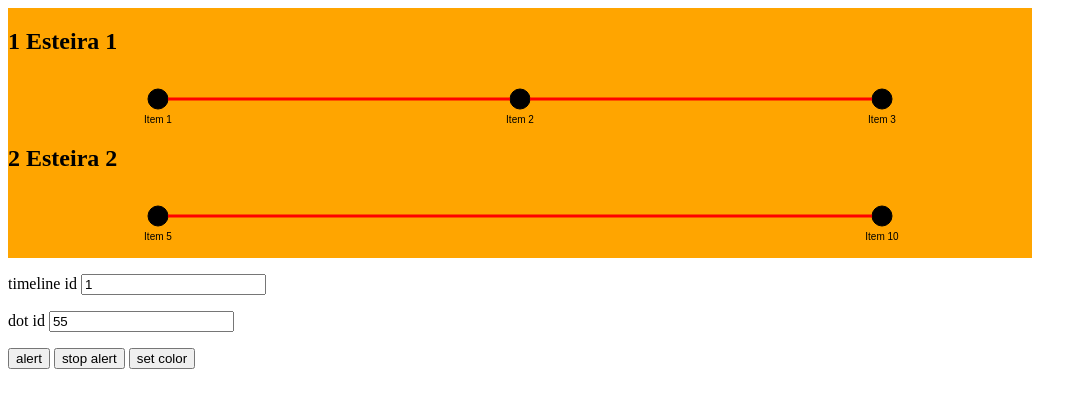
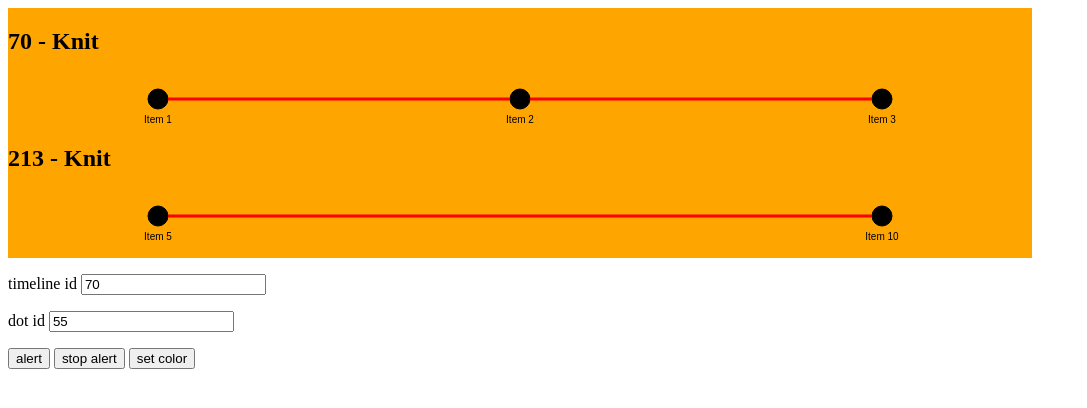
Before and after one commit to engaugusto/triglav, a website: page index.html in a window 1280 px wide. Shown: the whole page, without its empty margins (0-1087 px from the left). Drawn offline with nearby package versions, Linux system fonts and the light colour scheme.

Commit message:
Translating the example to english, adding a example image

```diff
--- a/index.html
+++ b/index.html
@@ -25,7 +25,7 @@
     </div>
     <p>
     timeline id
-    <input type="text" id="alertTimeline" value="1"/>
+    <input type="text" id="alertTimeline" value="70"/>
     </p>
     <p>
     dot id
@@ -66,7 +66,7 @@
                 newDiv.className = "limit-box";
 
                 let h2 = document.createElement('h2');
-                h2.innerText = json.timelines[i].id + " " + json.timelines[i].name ;
+                h2.innerText = json.timelines[i].id + " -  " + json.timelines[i].name ;
                 document.getElementById('holder').append(h2);
 
                 document.getElementById('holder').append(newDiv);
--- a/test/test.json
+++ b/test/test.json
@@ -3,8 +3,8 @@
     "data": 20191212,
     "timelines":[
         {
-            "id":"1",
-            "name":"Esteira 1",
+            "id":"70",
+            "name":"Knit",
             "dots":
             [
                 {
@@ -25,8 +25,8 @@
             ]
         },
         {
-            "id":"2",
-            "name":"Esteira 2",
+            "id":"213",
+            "name":"Knit",
             "dots":
             [
                 {
```
Also changed, not shown: README.md, imgs/2.gif (added).
